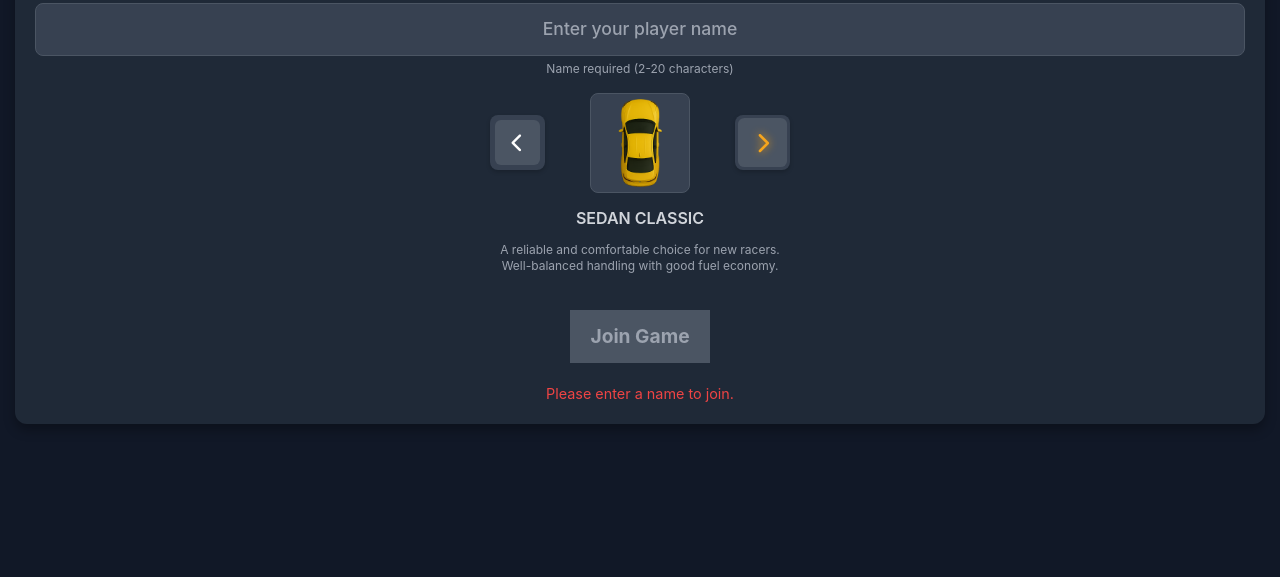
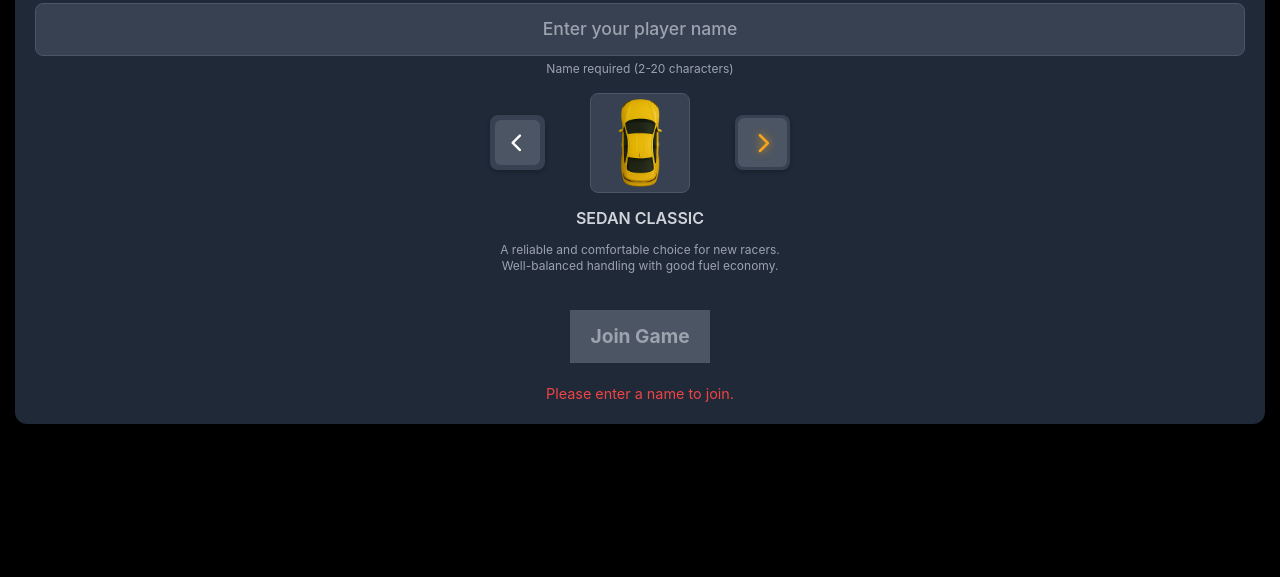
Before and after one commit to DesignRadical/projector-racing-game, a website: page controller.html in a window 1280 px wide. Shown: the part 223-800 px from the top of the page. Drawn offline with nearby package versions, Linux system fonts and the light colour scheme.

Commit message:
Change browser background from gray to black - Eliminates jarring white browser background visible around edges - Sets both html and body background-color to #000000 for complete black coverage

```diff
--- a/controller.html
+++ b/controller.html
@@ -12,6 +12,7 @@
             margin: 0;
             padding: 0;
             overflow: hidden;
+            background-color: #000000;
         }
 
         /* Comprehensive iOS zoom prevention */
@@ -44,7 +45,7 @@
             flex-direction: column;
             align-items: center;
             justify-content: center;
-            background-color: #111827;
+            background-color: #000000;
             color: #e5e7eb;
             padding: 15px;
             box-sizing: border-box;
```
